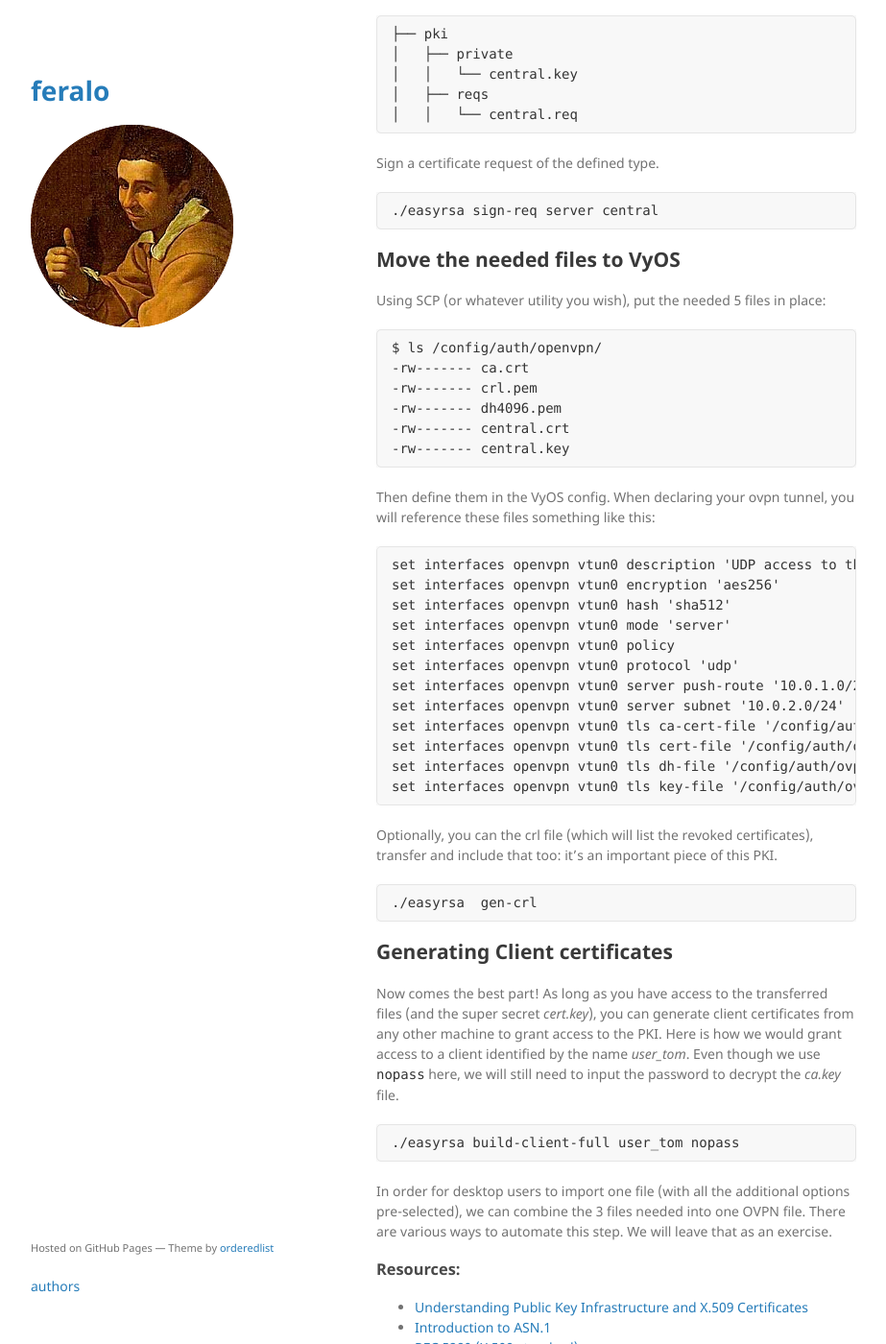
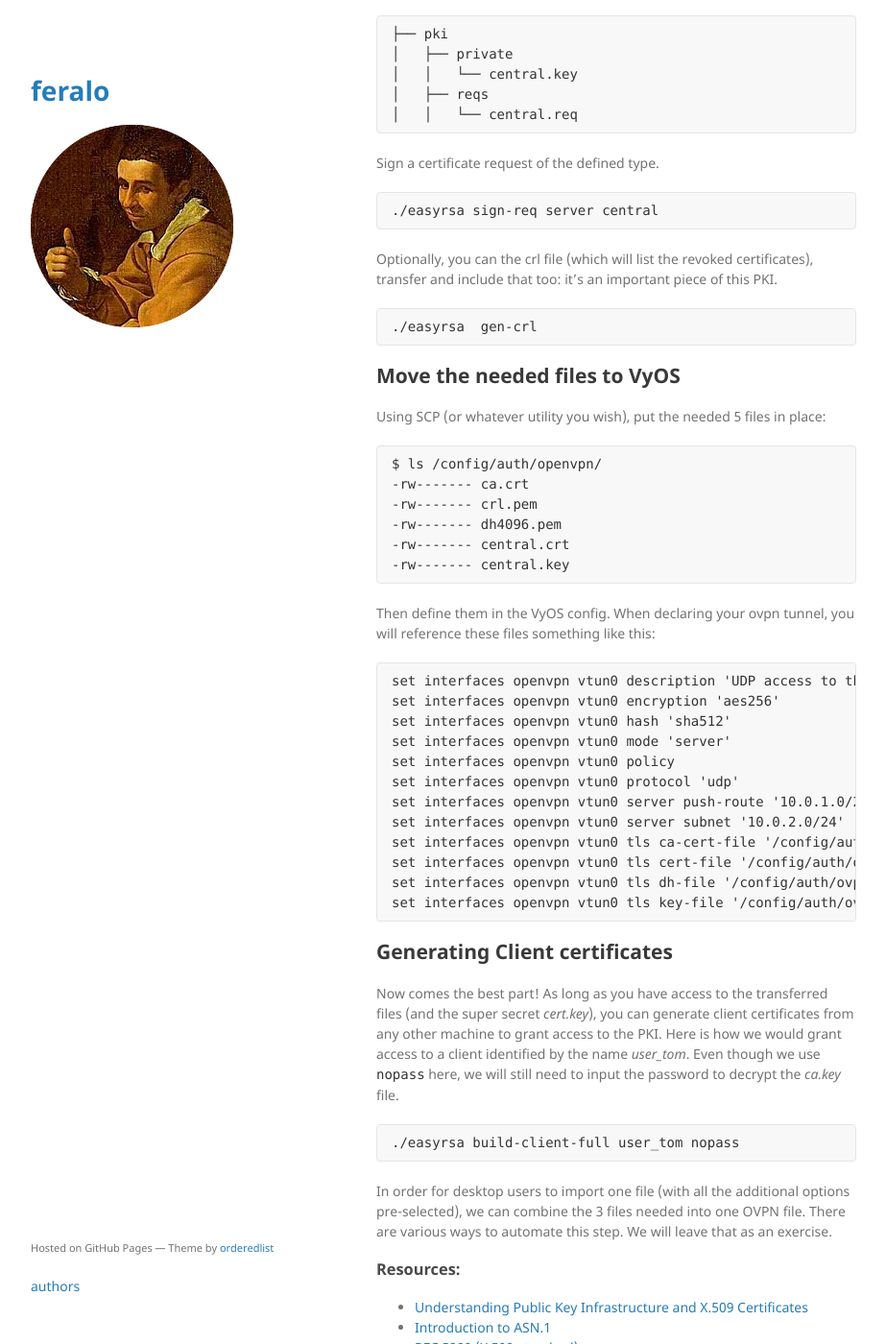
Before and after one commit to noah-de/minima-modified, a Jekyll site: the page built from _notes/2021-03-30-pki.md, in a window 1280 px wide and 1400 px high, scrolled down 2493 px. Shown: the whole window at 96% size, without its empty margins (178-1101 px from the left). Built offline with Jekyll 4.4.1, drawn with Linux system fonts in a browser that asks for light colours; part of the change alters nothing that is shown.

````diff
--- a/_notes/2021-03-30-pki.md
+++ b/_notes/2021-03-30-pki.md
@@ -93,6 +93,11 @@ Sign a certificate request of the defined type.
     ./easyrsa sign-req server central
 
 
+Optionally, you can the crl file (which will list the revoked certificates), transfer and include that too: it's an important piece of this PKI.
+
+    ./easyrsa  gen-crl
+
+
 ## Move the needed files to VyOS
 Using SCP (or whatever utility you wish), put the needed 5 files in place:
 
@@ -122,10 +127,6 @@ set interfaces openvpn vtun0 tls dh-file '/config/auth/ovpn/dh4096.pem'
 set interfaces openvpn vtun0 tls key-file '/config/auth/ovpn/central.key'
 ```
 
-Optionally, you can the crl file (which will list the revoked certificates), transfer and include that too: it's an important piece of this PKI.
-
-    ./easyrsa  gen-crl
-
 ## Generating Client certificates
 
 Now comes the best part! As long as you have access to the transferred files (and the super secret _cert.key_), you can generate client certificates from any other machine to grant access to the PKI. Here is how we would grant access to a client identified by the name _user_tom_. Even though we use `nopass` here, we will still need to input the password to decrypt the _ca.key_ file.
````
